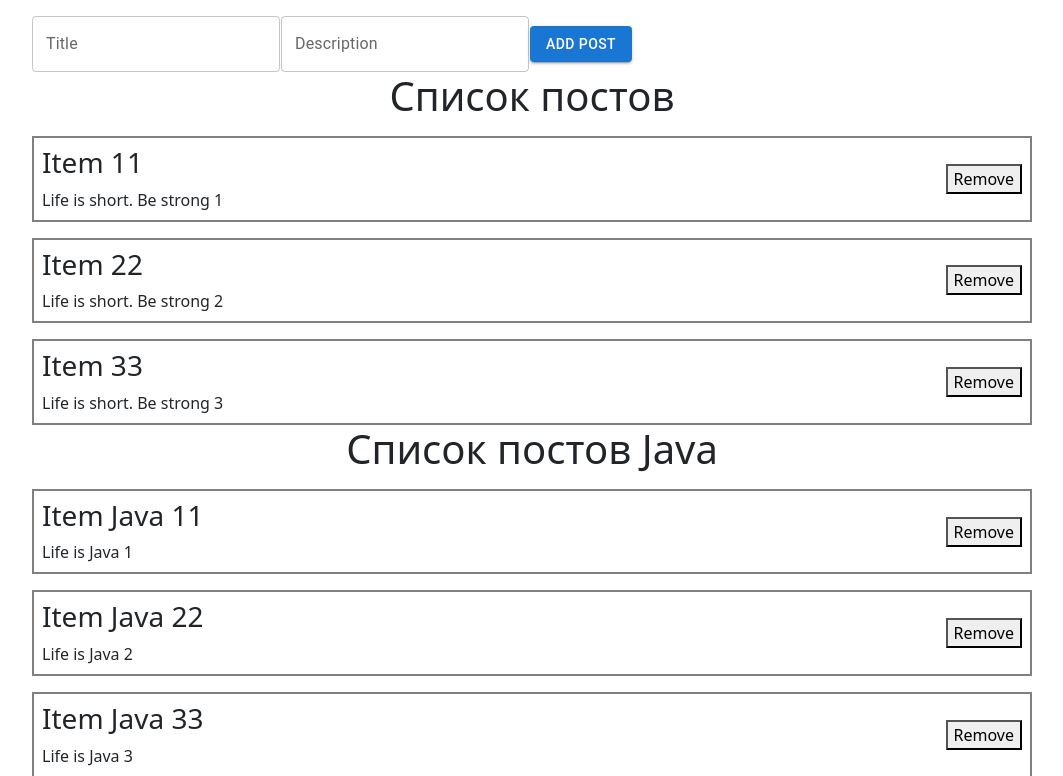
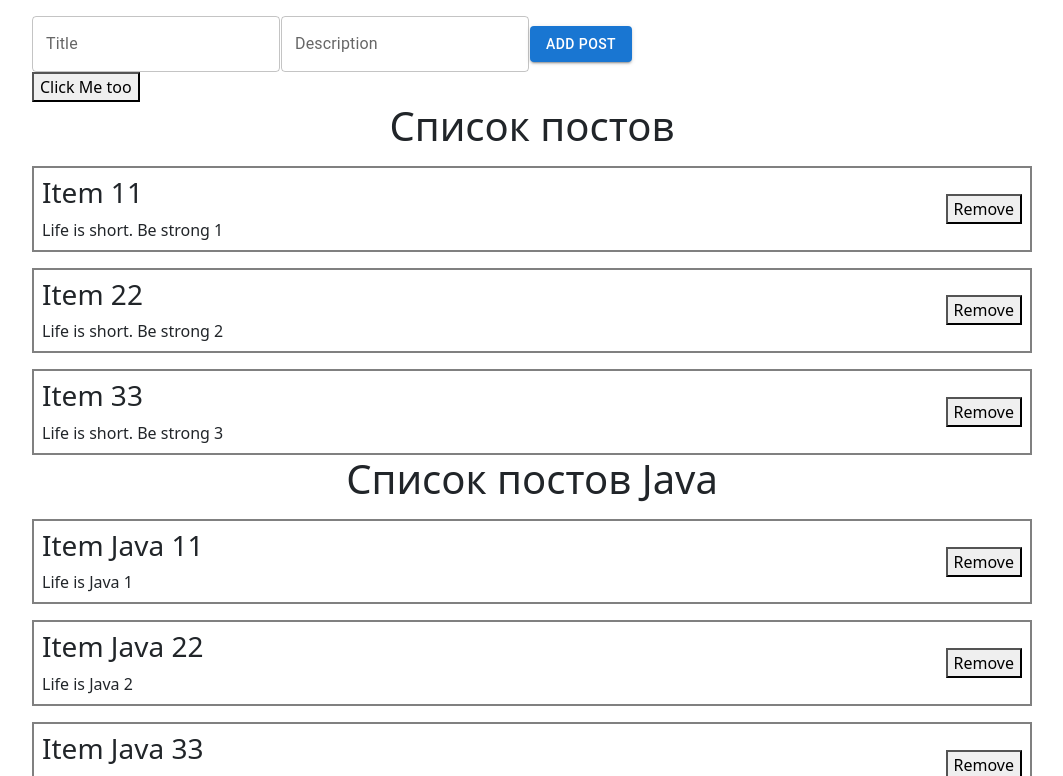
Before and after one commit to dinosavr/slomal, a React (Create React App) app: page / in a window 1280 px wide. Shown: the top 776 px of the page, without its empty margins (108-1171 px from the left). Built offline with nearby package versions, Linux system fonts and the light colour scheme.

Commit message:
feat: custom button

```diff
--- a/src/App.jsx
+++ b/src/App.jsx
@@ -6,6 +6,7 @@ import Typography from '@mui/material/Typography';
 import Button from '@mui/material/Button';
 import PostList from './components/PostList';
 import './styles/App.scss';
+import ButtonCustom from './components/UI/buttons/ButtonCustom';
 
 function App() {
   const [posts] = useState([
@@ -38,6 +39,7 @@ function App() {
         <TextField id="filled-basic" label="Description" variant="outlined" />
         <Button variant="contained">Add Post</Button>
       </Box>
+      <ButtonCustom>Click Me too</ButtonCustom>
       <PostList posts={posts} title="Список постов" />
       <PostList posts={postsJava} title="Список постов Java" />
       <Box sx={{ width: '100%', maxWidth: 500 }}>
--- /dev/null
+++ b/src/components/UI/buttons/ButtonCustom.jsx
@@ -0,0 +1,25 @@
+import React from 'react';
+import PropTypes from 'prop-types';
+import classes from './ButtonCustom.module.scss';
+
+function ButtonCustom(props) {
+  const { disabled, children } = props;
+  const { MyBtn } = classes;
+  return (
+    <button type="button" disabled={disabled} className={MyBtn}>
+      {children}
+    </button>
+  );
+}
+
+ButtonCustom.propTypes = {
+  disabled: PropTypes.string,
+  children: PropTypes.string,
+};
+
+ButtonCustom.defaultProps = {
+  disabled: false,
+  children: 'Ok',
+};
+
+export default ButtonCustom;
--- /dev/null
+++ b/src/components/UI/buttons/ButtonCustom.module.scss
@@ -0,0 +1,7 @@
+.myBtn {
+    padding: 5px 10px;
+    color: teal;
+    font-size: 14px;
+    background: transparent;
+    border: 1px solid grey;
+}
```
